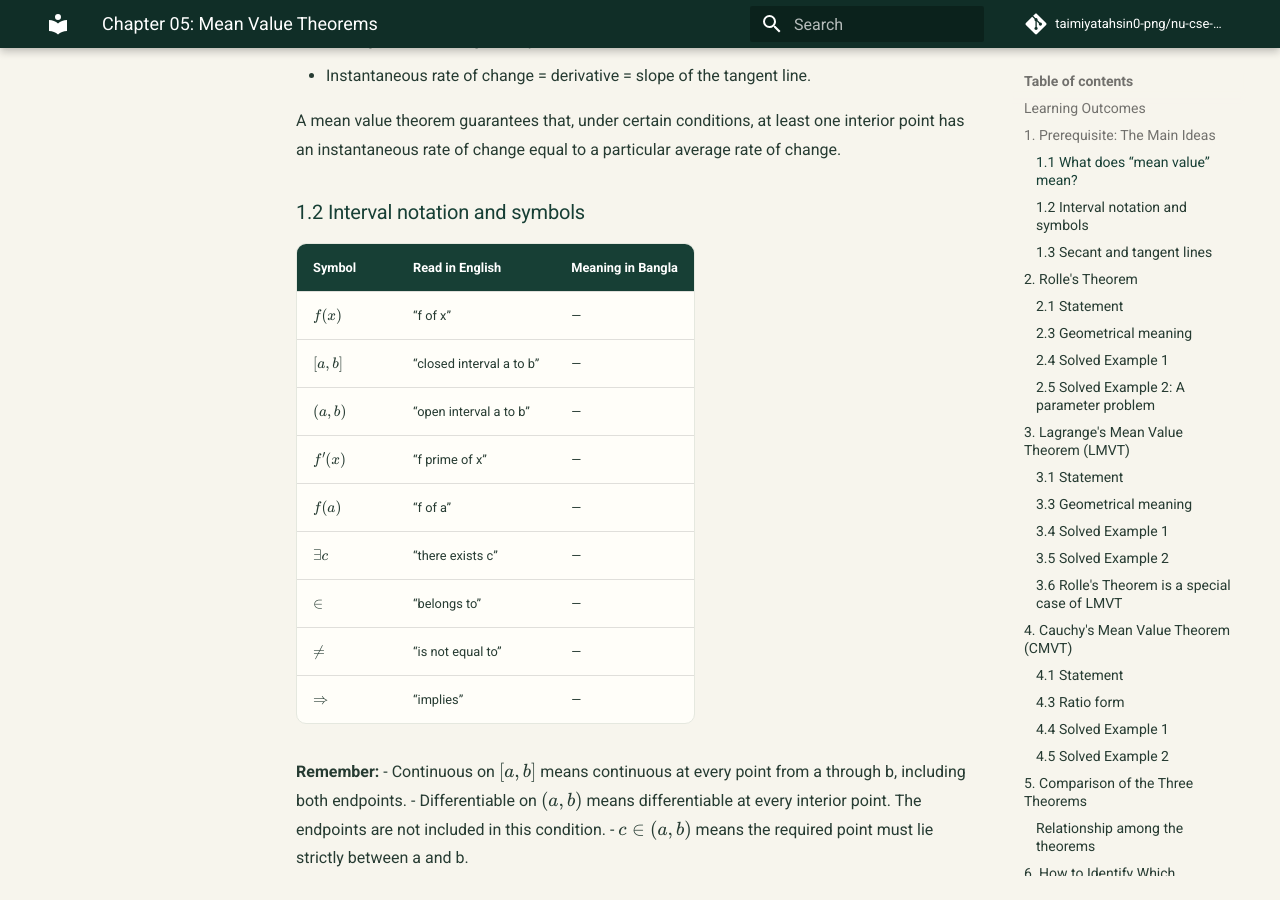
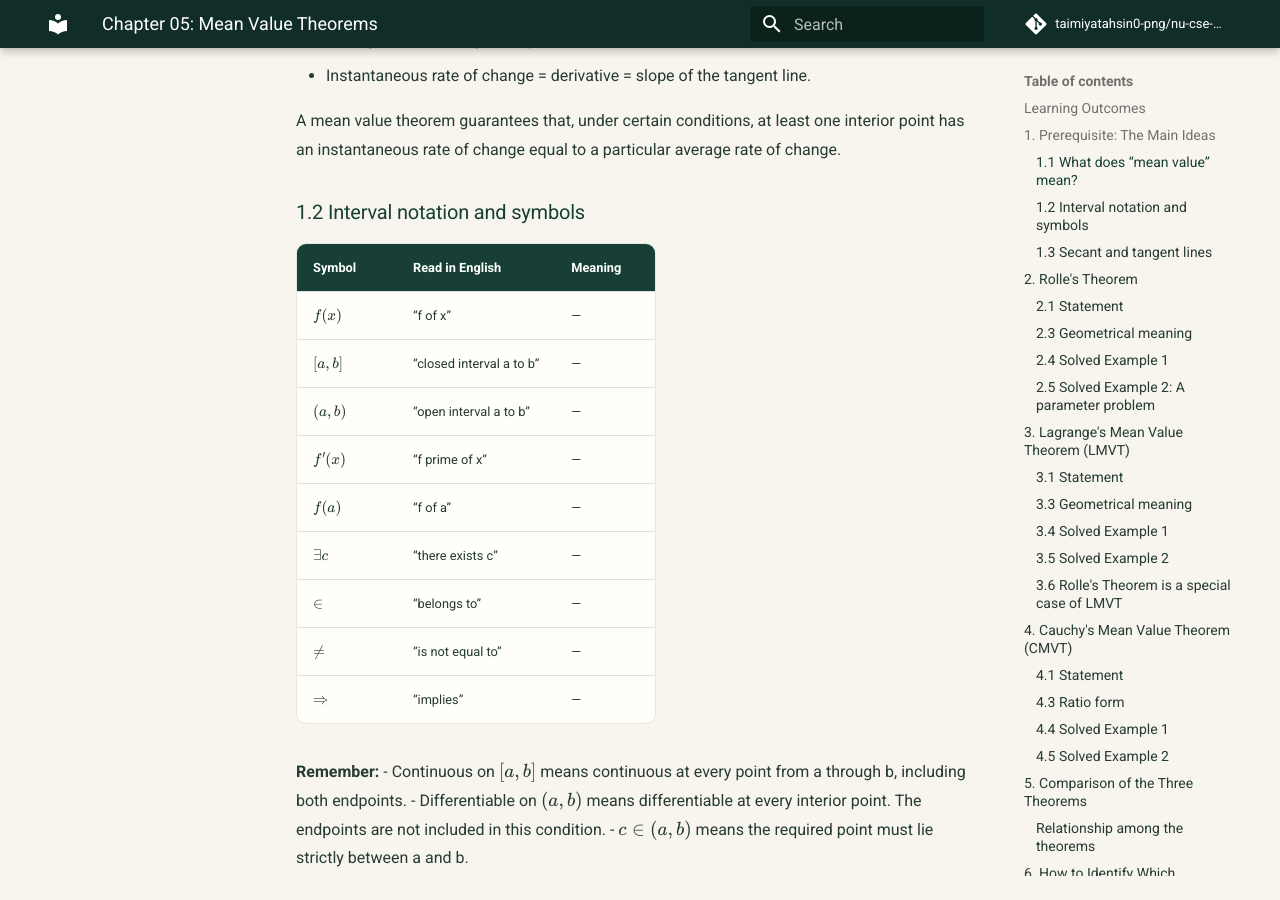
Before and after one commit to taimiyatahsin0-png/nu-cse-notes-store, an MkDocs documentation site: the page built from docs/subjects/cal/chapter-05-mean-value-theorems.md, in a window 1280 px wide and 900 px high, scrolled down 1048 px. Built offline with MkDocs 1.6.1 and Material for MkDocs 9.7.7, drawn with Linux system fonts in a browser that asks for light colours; comment, search, counter and statistics services are not loaded.

Commit message:
Refine English-only exam-focused presentation

```diff
--- a/docs/subjects/cal/chapter-05-mean-value-theorems.md
+++ b/docs/subjects/cal/chapter-05-mean-value-theorems.md
@@ -38,7 +38,7 @@ A mean value theorem guarantees that, under certain conditions, at least one int
 
 ### 1.2 Interval notation and symbols
 
-| Symbol | Read in English | Meaning in Bangla |
+| Symbol | Read in English | Meaning |
 |---|---|---|
 | \(f(x)\) | “f of x” | — |
 | \([a,b]\) | “closed interval a to b” | — |
```
